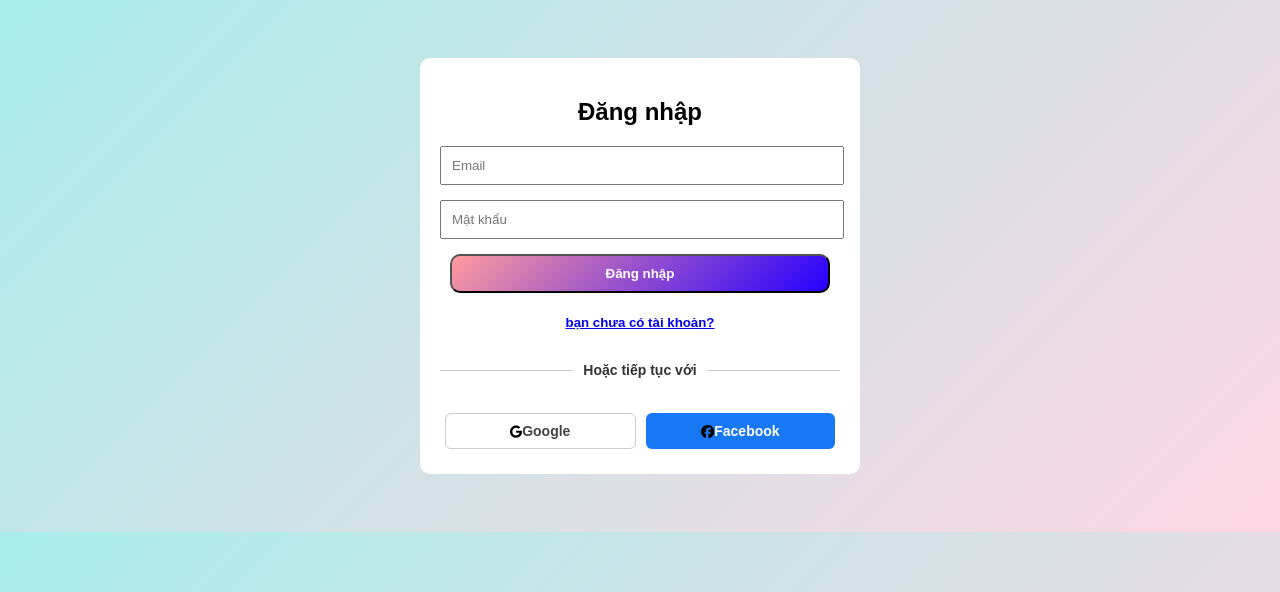
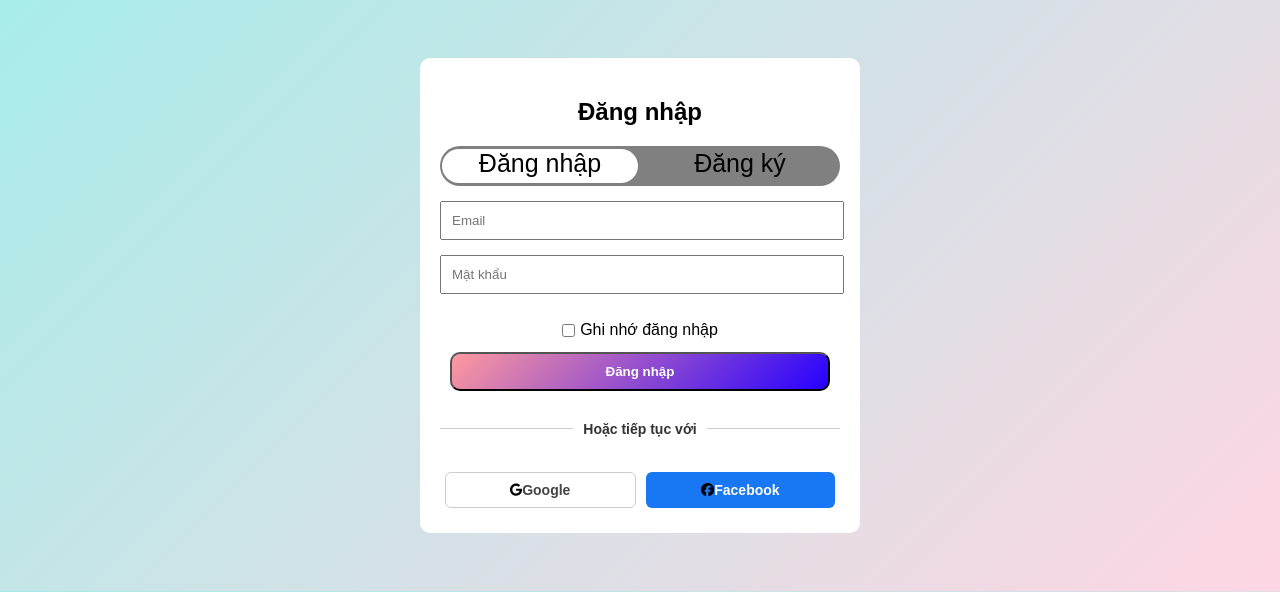
Before and after one commit to hieuknguyen/webchat, a Django app: page /login/ in a window 1280 px wide. Shown: the top 592 px of the page. Run offline with Django 4.2, Linux system fonts and the light colour scheme.

Commit message:
cập nhật tiếp theo mẫu

```diff
--- a/webchat/users/static/style.css
+++ b/webchat/users/static/style.css
@@ -108,3 +108,30 @@ input, button {
 .social-text p::after {
   margin-left: 10px;
 }
+
+
+
+
+.switch {
+  background-color: gray;
+  color: black;
+  border-radius: 20px;
+  cursor: pointer;
+  transition: background-color 0.2s ease;
+  padding: 0 0 0 0;
+  flex: 1;
+  display: flex;
+  font-size: 25px;
+  /* justify-content: center; */
+  text-align: center;
+  align-items: center;
+  height: 40px;
+  box-sizing: border-box;
+}
+.switch span {
+  flex: 1;
+  margin: 2px;
+  height: 85%;
+  box-sizing: border-box;
+  border-radius: 20px;
+}
--- a/webchat/users/templates/login.html
+++ b/webchat/users/templates/login.html
@@ -3,10 +3,24 @@
 {%block content%}
 <div class="form-container">
   <h2>Đăng nhập</h2>
+  <div class="switch" >
+    <span style=" background-color:white; ">Đăng nhập</span>
+    <span onclick="toregister()">Đăng ký</span>
+  </div>
   <input type="text" id="email" placeholder="Email">
   <input type="password" id="password" placeholder="Mật khẩu">
+  <div style="text-align: center;">
+    <label style="display: inline-flex; align-items: center; gap: 5px; white-space: nowrap;text-align: left;">
+      <input type="checkbox" />
+      Ghi nhớ đăng nhập
+    </label>
+  </div>
+
+
+
+
   <button class ="btn1" onclick="login()">Đăng nhập</button>
-  <h5><a href="/register/">bạn chưa có tài khoản?</a></h5>
+  {% comment %} <h5><a href="/register/">bạn chưa có tài khoản?</a></h5> {% endcomment %}
   <div class ="social-text"><p>Hoặc tiếp tục với</p></div>
   <div class="social-login">
     <div style="display: flex; justify-content: center;">
@@ -24,6 +38,9 @@
 
 
 <script>
+  function toregister() {
+  window.location.href = "/register/";  // chuyển trang hiện tại sang URL này
+  }
   async function login() {
     const email = document.getElementById("email").value;
     const password = document.getElementById("password").value;
```
Also changed, not shown: webchat/users/templates/register.html (+11 -1 lines).
